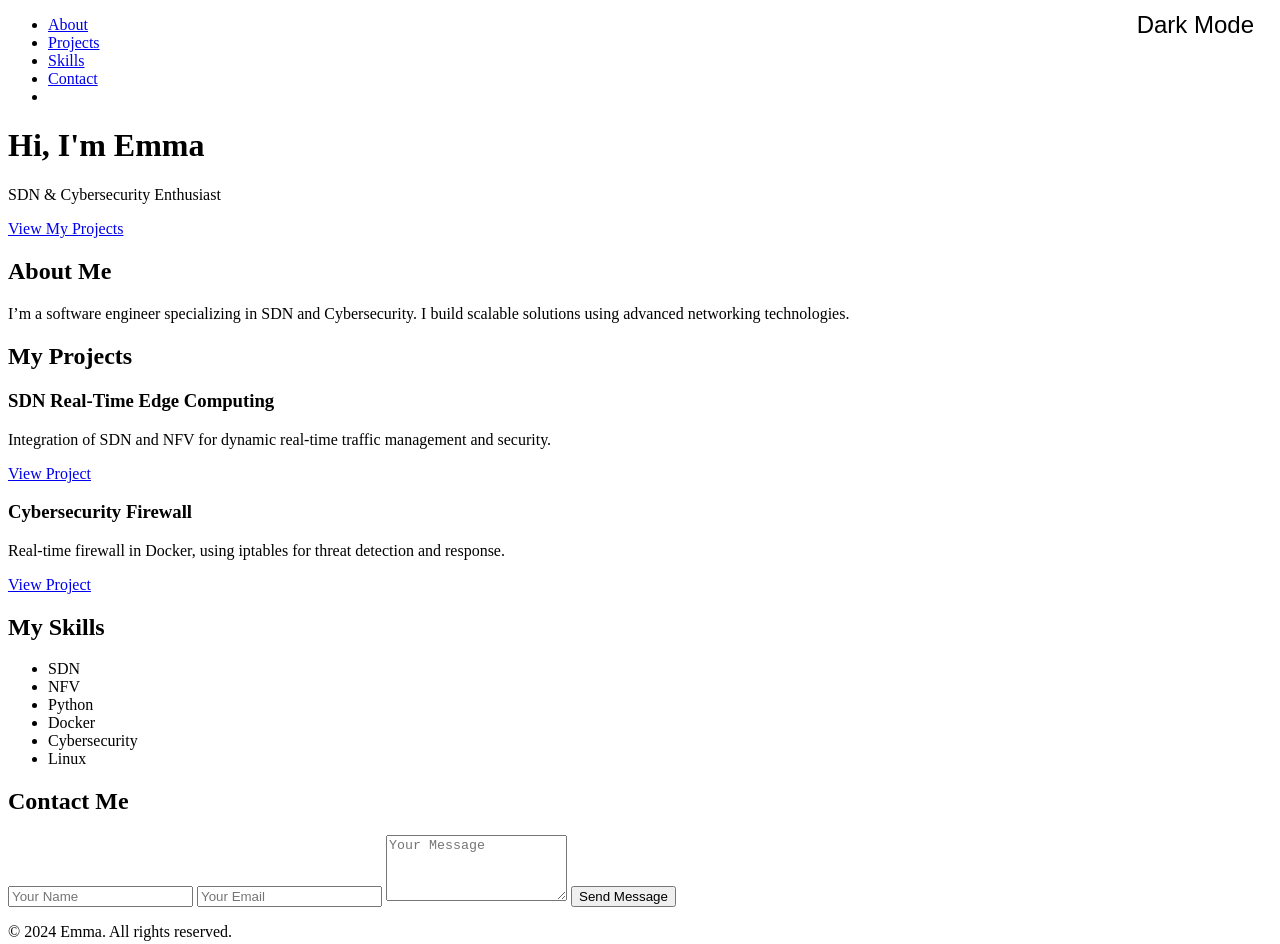
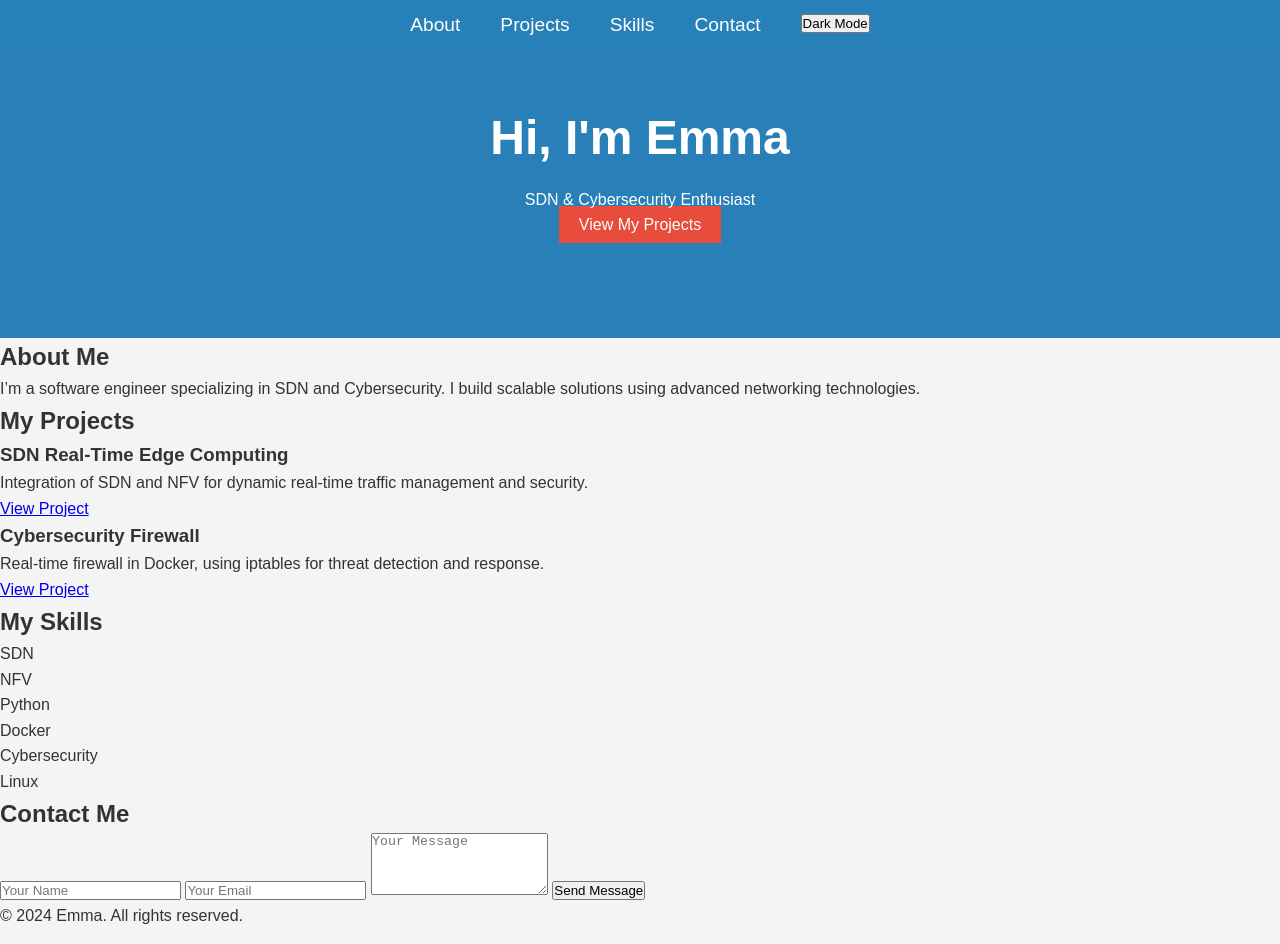
Before and after one commit to ebongemma007/ebongemma007.github.io, a plain HTML site: page index.html in a window 1280 px wide. Drawn offline with nearby package versions, Linux system fonts and the light colour scheme.

Commit message:
style.css

```diff
--- a/style.css
+++ b/style.css
@@ -1,65 +1,88 @@
 /* General Styles */
-body {
-  transition: background-color 0.3s ease, color 0.3s ease;
+* {
+  margin: 0;
+  padding: 0;
+  box-sizing: border-box;
 }
 
-/* Theme Toggle */
-#theme-toggle {
-  position: fixed;
-  top: 10px;
-  right: 20px;
-  background: none;
-  border: none;
-  font-size: 1.5em;
-  cursor: pointer;
+body {
+  font-family: Arial, sans-serif;
+  line-height: 1.6;
+  background: var(--bg-color);
+  color: var(--text-color);
 }
 
-.dark-theme {
-  background-color: #333;
-  color: white;
+:root {
+  --bg-color: #f4f4f4;
+  --text-color: #333;
+  --primary-color: #2980b9;
+  --btn-bg-color: #e74c3c;
+  --btn-bg-hover: #c0392b;
+  --link-color: #2980b9;
 }
 
-.dark-theme header {
-  background: #1f618d;
+/* Dark Mode Variables */
+[data-theme="dark"] {
+  --bg-color: #333;
+  --text-color: #f4f4f4;
+  --link-color: #8ac6d1;
+  --btn-bg-color: #2c3e50;
+  --btn-bg-hover: #1c2e40;
 }
 
-/* Projects Filter */
-.filter-buttons {
-  margin-bottom: 20px;
+/* Header */
+header {
+  background: var(--primary-color);
+  color: white;
+  padding: 100px 0;
+  text-align: center;
 }
 
-.filter-btn {
-  padding: 10px 20px;
-  background: #2980b9;
-  color: white;
-  margin-right: 10px;
-  cursor: pointer;
+header h1 {
+  font-size: 3em;
+  margin-bottom: 10px;
 }
 
-/* Project Cards */
-.card {
-  transition: transform 0.3s;
+header .btn {
+  background: var(--btn-bg-color);
+  color: white;
+  padding: 10px 20px;
+  border: none;
+  cursor: pointer;
+  text-decoration: none;
 }
 
-.card:hover {
-  transform: translateY(-10px);
+header .btn:hover {
+  background: var(--btn-bg-hover);
 }
 
-/* Skills Section */
-.skill-bar {
-  margin-bottom: 20px;
+/* Navigation Bar */
+#navbar {
+  position: fixed;
+  top: 0;
+  width: 100%;
+  background: rgba(41, 128, 185, 0.9);
+  padding: 10px;
 }
 
-.progress {
-  width: 100%;
-  background: #f4f4f4;
-  height: 20px;
-  border-radius: 10px;
-  overflow: hidden;
+#navbar ul {
+  list-style: none;
+  display: flex;
+  justify-content: center;
 }
 
-.progress-bar {
-  height: 100%;
-  background: #2980b9;
-  transition: width 0.4s;
+#navbar li {
+  margin: 0 20px;
 }
+
+#navbar a {
+  color: white;
+  text-decoration: none;
+  font-size: 1.2em;
+}
+
+#navbar a:hover {
+  text-decoration: underline;
+}
+
+/* About, Projects, Skills, Contact Sections - similar to earlier */
```
